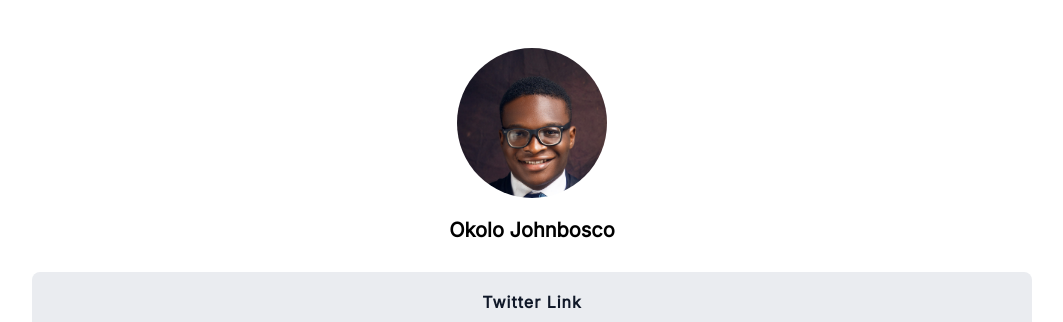
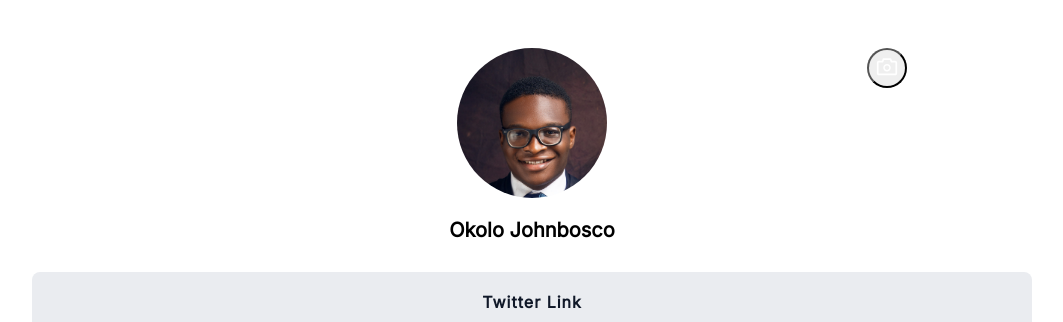
Before and after one commit to OkoloJohnbosco/HNG-task, a Next.js app: page / in a window 1280 px wide. Shown: the top 322 px of the page, without its empty margins (108-1171 px from the left). Built offline with nearby package versions, Linux system fonts and the light colour scheme.

Commit message:
chore: created menu button

```diff
--- a/pages/index.jsx
+++ b/pages/index.jsx
@@ -18,6 +18,9 @@ export default function Home() {
 
       <main className={styles.main}>
         <section className={styles.main_profile}>
+          <button className={styles.main_profile_menu}>
+            <AiOutlineCamera color="white" fontSize="24px" fontWeight="bold" />
+          </button>
           <div tabIndex={1}>
             <Image src={ingreImg} alt="" id="profile__img" />
             <div>
--- a/styles/Home.module.css
+++ b/styles/Home.module.css
@@ -23,8 +23,19 @@
   display: grid;
   place-items: center;
   padding-bottom: 10px;
+  max-width: 750px;
+  margin: 0 auto;
+  position: relative;
 }
 
+.main_profile_menu {
+  position: absolute;
+  top: 0;
+  right: 0;
+  border-radius: 100%;
+  height: 40px;
+  width: 40px;
+}
 .main_profile > div {
   width: 150px;
   height: 150px;
```
